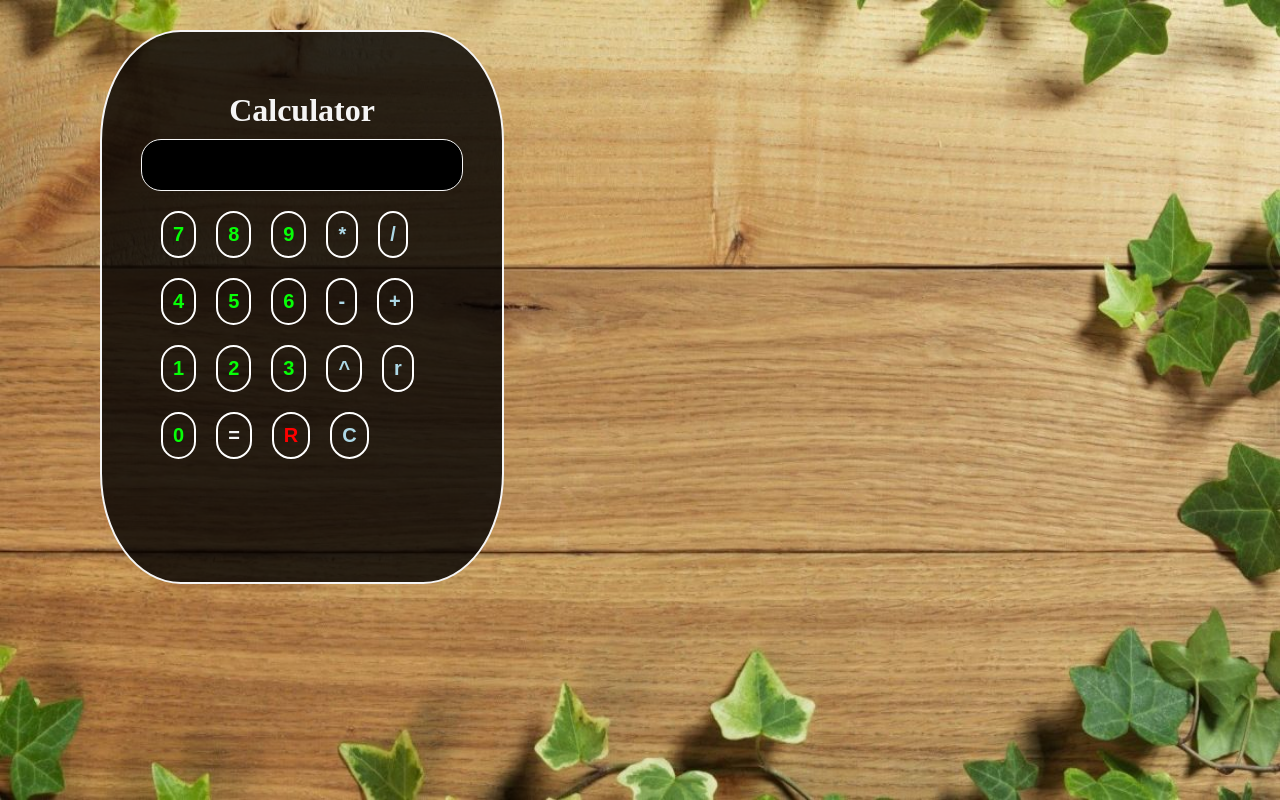
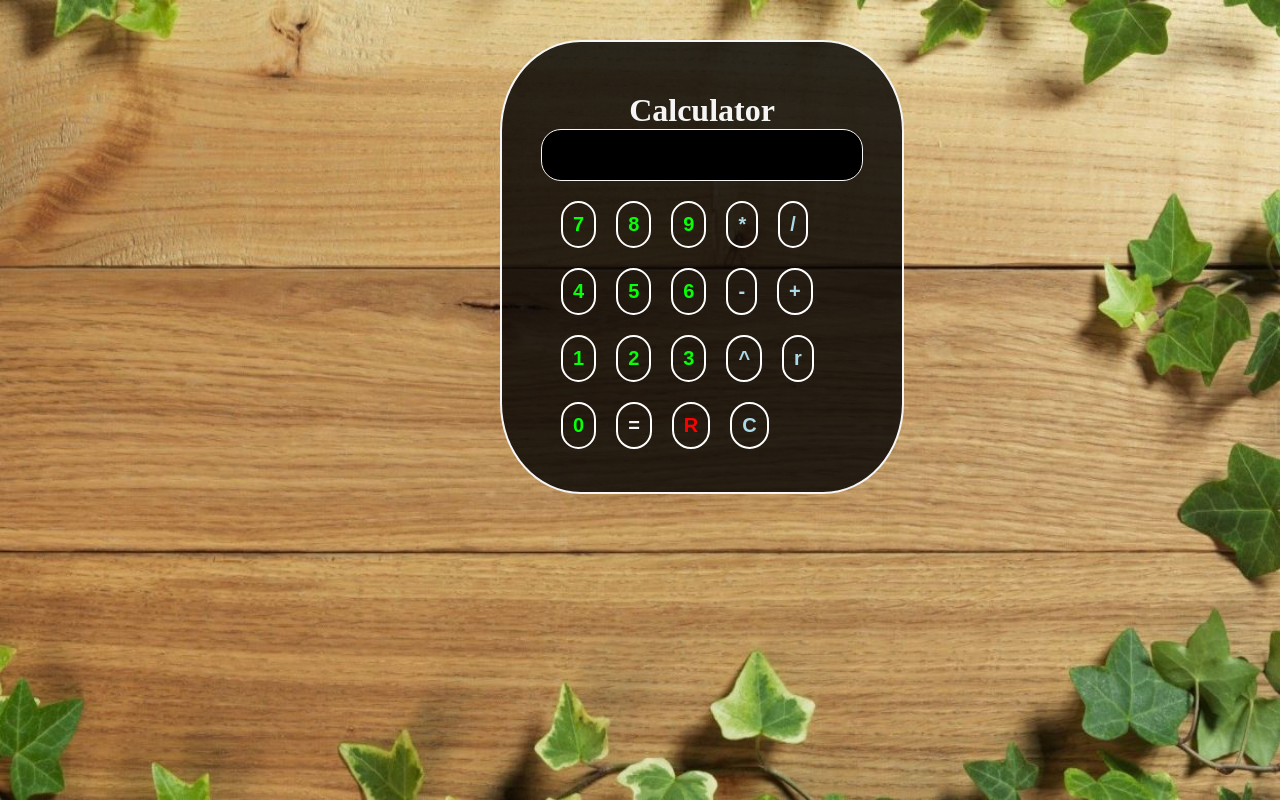
Before and after one commit to Siman29/Calculator, a PHP site: page / in a window 1280 px wide. Run offline with PHP 8.4, Linux system fonts and the light colour scheme.

Commit message:
Add files via upload

```diff
--- a/calculator.css
+++ b/calculator.css
@@ -13,20 +13,16 @@ body {
     align-items: center;
 }
 
-h1 {
-    margin: 5px;
-    padding: 5px;
-}
-
 .container {
     justify-items: center;
     display: block;
     text-align: center;
     margin: 30px;
-    margin-left: 100px;
+    margin-top: 40px;
+    margin-left: 500px;
     padding: 50px;
     width: 300px;
-    height: 450px;
+    height: 350px;
     border-radius: 20%;
     position: absolute;
     background-color: rgba(2, 0, 0, 0.813);
```
